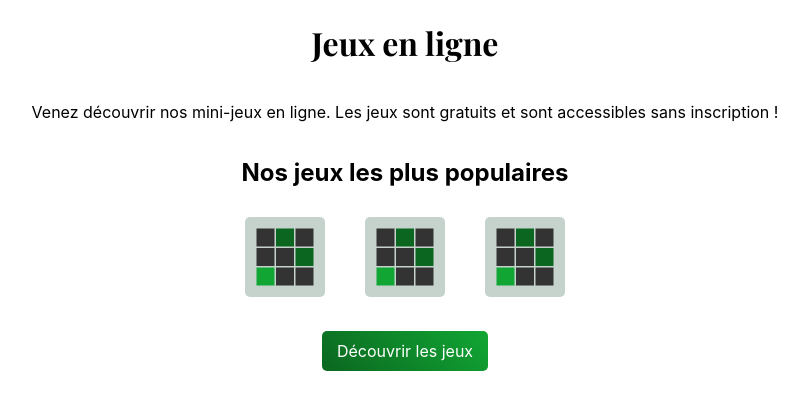
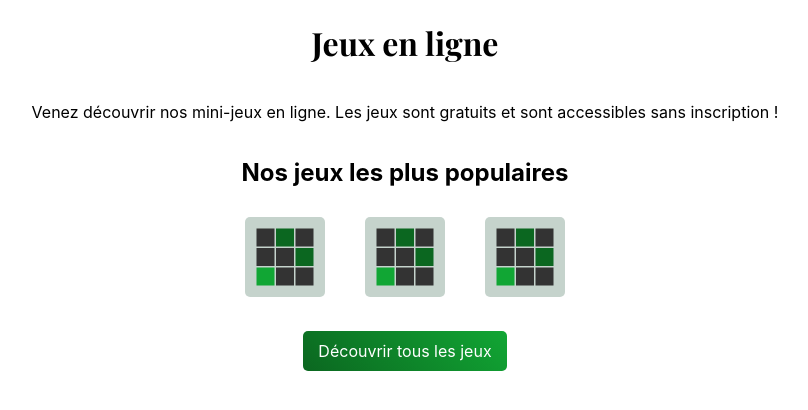
Before and after one commit to krauzeure/games, a React (Create React App) app: page / in a window 1280 px wide. Shown: the top 410 px of the page, without its empty margins (235-1043 px from the left). Built offline with nearby package versions, Linux system fonts and the light colour scheme.

Commit message:
Editing button copy

```diff
--- a/src/Pages/Homepage/Homepage.tsx
+++ b/src/Pages/Homepage/Homepage.tsx
@@ -17,7 +17,7 @@ export default function Homepage() {
           <img src={Memory} alt='memory' />
         </div>
       </section>
-      <div className='link'>Découvrir les jeux</div>
+      <div className='link'>Découvrir tous les jeux</div>
     </main>
   )
 }
```
